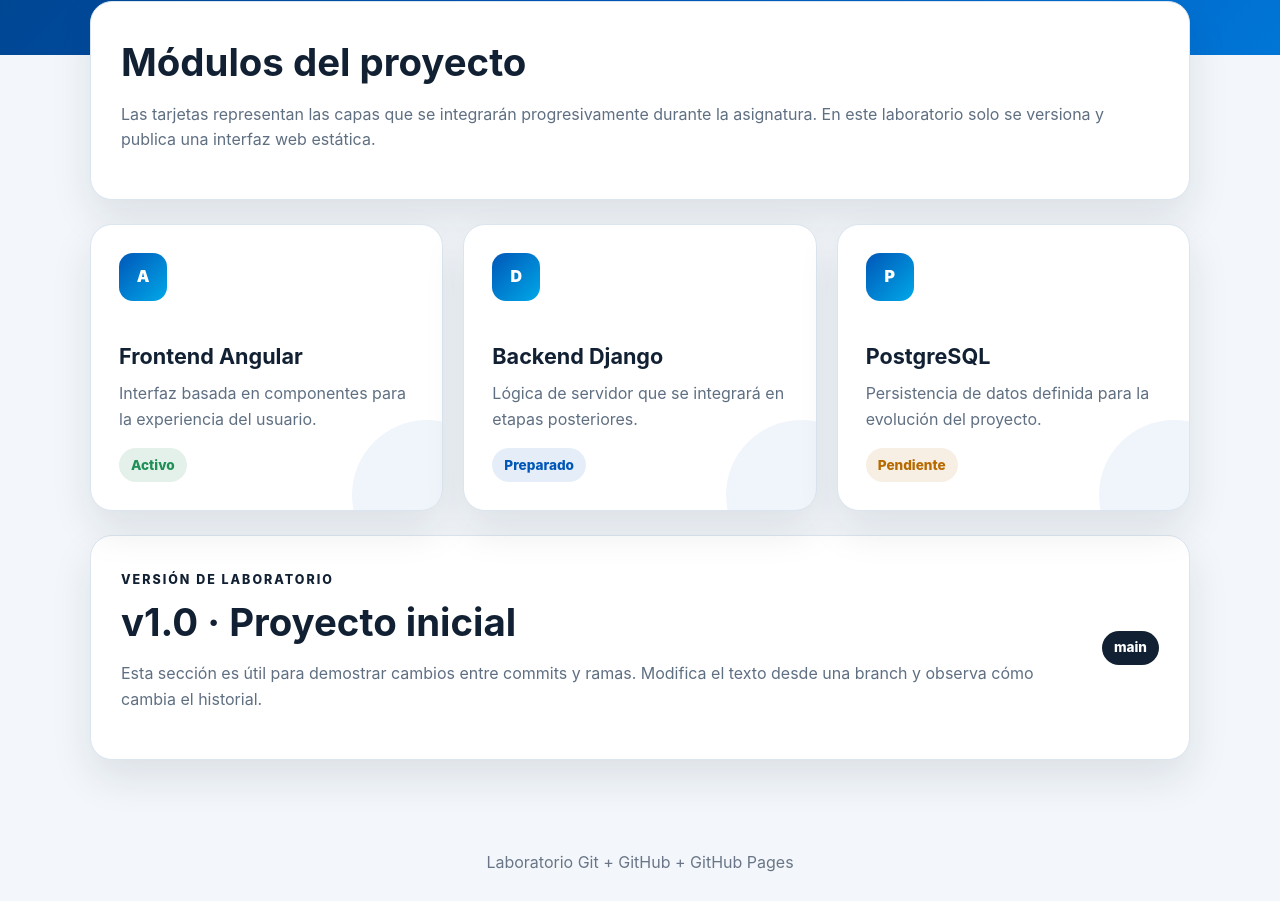
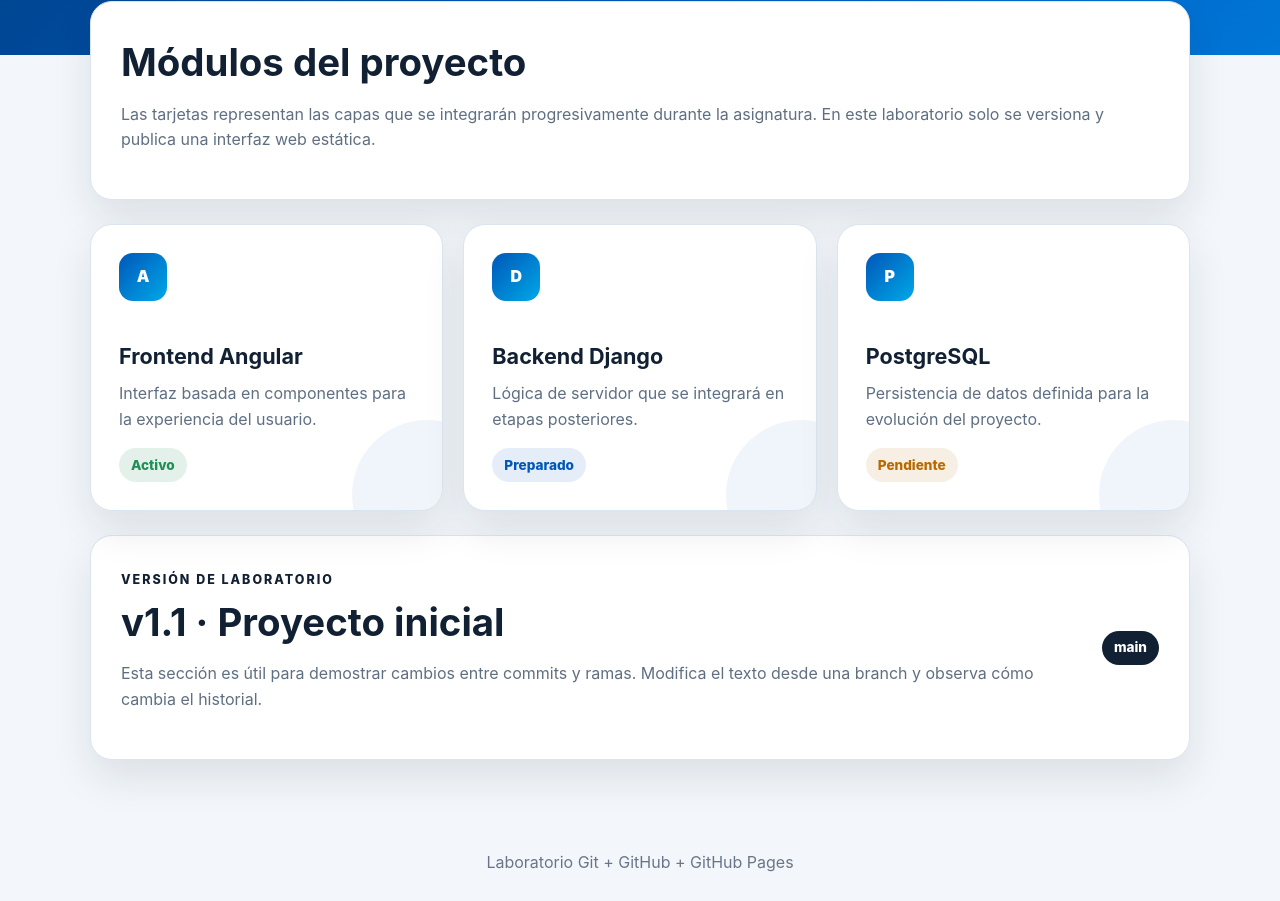
Before and after one commit to XrStarTea/panel-fullstack-demo, a plain HTML site: page index.html in a window 1280 px wide. Shown: the part 429-1330 px from the top of the page. Drawn offline with Linux system fonts and the light colour scheme.

Commit message:
Actualiza version despues de conectar Github

```diff
--- a/index.html
+++ b/index.html
@@ -57,7 +57,7 @@
     <section class="version-box" aria-labelledby="titulo-version">
       <div>
         <span class="eyebrow">VERSIÓN DE LABORATORIO</span>
-        <h2 id="titulo-version">v1.0 · Proyecto inicial</h2>
+        <h2 id="titulo-version">v1.1 · Proyecto inicial</h2>
         <p>
           Esta sección es útil para demostrar cambios entre commits y ramas.
           Modifica el texto desde una branch y observa cómo cambia el historial.
```
